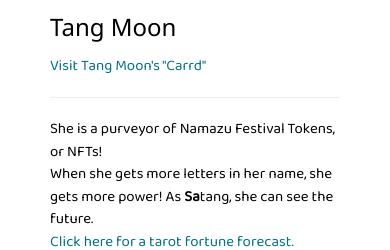
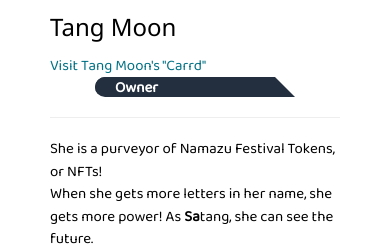
Before and after one commit to lexausart/Sari-Sari, a PHP site: page /staff.html in a window 390 px wide. Shown: the part 501-751 px from the top of the page. Run offline with PHP 8.4, Linux system fonts and the light colour scheme.

Commit message:
added staff badge template blue-badge

```diff
--- a/staff.html
+++ b/staff.html
@@ -104,6 +104,7 @@
                 <div>
                     <h3>Tang Moon</h3>
                     <p style="color:#007185"><a href="https://nft.lexa.us">Visit Tang Moon's "Carrd"</a></p>
+                    <p class="blue-badge">Owner</p>
                     <hr>
                     <p>She is a purveyor of Namazu Festival Tokens, or NFTs!</p>
                     <p>When she gets more letters in her name, she gets more power! As <strong>Sa</strong>tang, she can
--- a/style.css
+++ b/style.css
@@ -869,23 +869,35 @@ i {
     height: 100%;
 }
 
-/*test comment*/
 .badge {
     color: white;
     font-weight: 600;
     border: none;
-    width: 225px;
+    width: 200px;
     height: 0px;
     border-top-left-radius: 10px;
     border-bottom-left-radius: 10px;
     border-right: 20px solid;
-    border-top: 20px solid #C45500;
     border-left: 20px solid #C45500;
     border-bottom: 20px solid #C45500;
     border-top-right-radius: 0px;
     border-bottom-right-radius: 0px;
 }
 
+.blue-badge {
+    color: white;
+    font-weight: 600;
+    border: none;
+    width: 200px;
+    height: 0px;
+    border-top-left-radius: 10px;
+    border-bottom-left-radius: 10px;
+    border-right: 20px solid;
+    border-left: 20px solid #232F3E;
+    border-bottom: 20px solid #232F3E;
+    border-top-right-radius: 0px;
+    border-bottom-right-radius: 0px;
+}
 
 
 /*MOBILE 800px*/
@@ -1753,22 +1765,33 @@ i {
         height: 100%;
     }
 
-    /*test*/
     .badge {
         color: white;
         font-weight: 600;
         border: none;
-        width: 225px;
+        width: 200px;
         height: 0px;
         border-top-left-radius: 10px;
         border-bottom-left-radius: 10px;
         border-right: 20px solid;
-        border-top: 20px solid #C45500;
         border-left: 20px solid #C45500;
         border-bottom: 20px solid #C45500;
         border-top-right-radius: 0px;
         border-bottom-right-radius: 0px;
     }
-}
-
-/*test comment*/
+
+    .blue-badge {
+        color: white;
+        font-weight: 600;
+        border: none;
+        width: 200px;
+        height: 0px;
+        border-top-left-radius: 10px;
+        border-bottom-left-radius: 10px;
+        border-right: 20px solid;
+        border-left: 20px solid #232F3E;
+        border-bottom: 20px solid #232F3E;
+        border-top-right-radius: 0px;
+        border-bottom-right-radius: 0px;
+    }
+}
```
